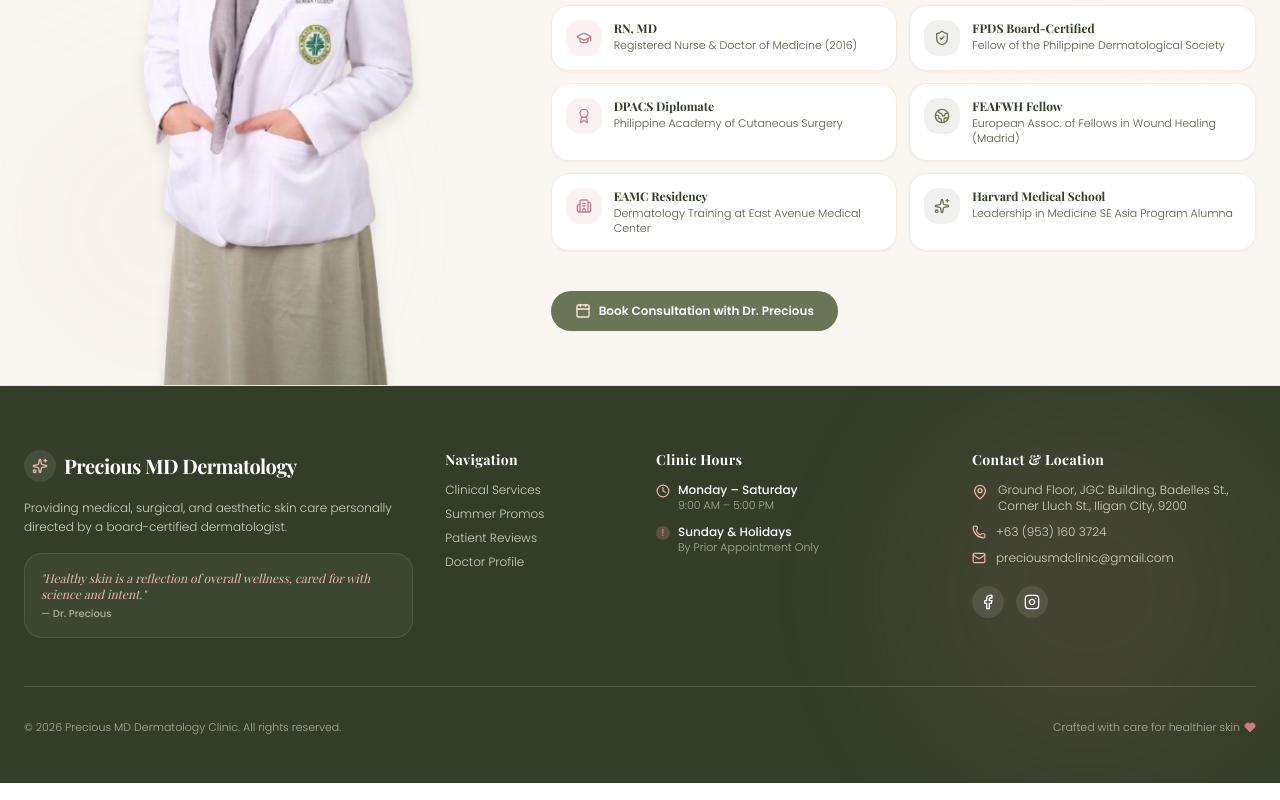
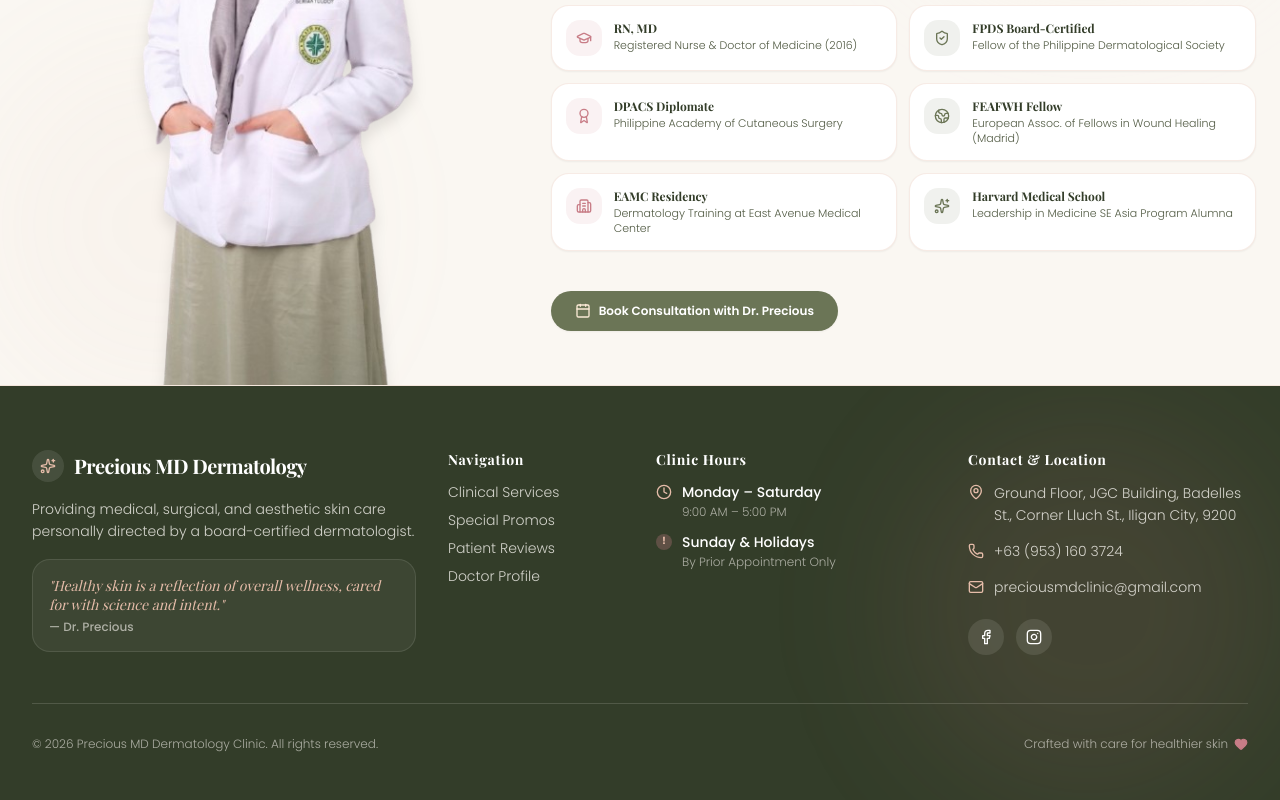
Before and after one commit to mayaelli/pmd-derma-clinic-landing-dynamic-page, a Next.js app: page / in a window 1280 px wide. Shown: the part 3455-4255 px from the top of the page. Built offline with nearby package versions, Linux system fonts and the light colour scheme; no server answers; a web font is replaced by a local one.

Commit message:
Doctor Highlights overlapping issue modification.

```diff
--- a/src/components/DoctorHighlight.tsx
+++ b/src/components/DoctorHighlight.tsx
@@ -165,7 +165,7 @@ export function DoctorHighlight({ onBookClick }: DoctorHighlightProps) {
             className="lg:col-span-7 space-y-8"
           >
             {/* Badge & Title */}
-            <div className="space-y-3">
+            <div className="space-y-3 relative z-10 pt-4 md:pt-0">
               <motion.div variants={itemVariants} className="inline-block">
                 <div className="inline-flex items-center gap-2 bg-white border border-[#E5BCA9]/60 text-[#C87D87] px-3.5 py-1 rounded-full text-xs font-sans font-semibold shadow-xs">
                   <ShieldCheck className="w-3.5 h-3.5 text-[#C87D87]" />
--- a/src/components/Footer.tsx
+++ b/src/components/Footer.tsx
@@ -56,61 +56,61 @@ export function Footer() {
     <footer className="bg-[#333D29] text-[#FAF7F2] relative overflow-hidden font-sans">
 
       {/* Decorative Accent Glow */}
-      <div className="absolute bottom-0 right-0 w-96 h-96 bg-[#C87D87]/10 rounded-full blur-3xl pointer-events-none" />
+      <div className="absolute bottom-0 right-0 w-64 h-64 sm:w-96 sm:h-96 bg-[#C87D87]/10 rounded-full blur-3xl pointer-events-none" />
 
       {/* Main Footer Content */}
-      <div className="max-w-7xl mx-auto px-6 pt-16 pb-12 relative z-10">
-        <div className="grid grid-cols-1 md:grid-cols-2 lg:grid-cols-12 gap-10 lg:gap-8 pb-12 border-b border-[#FAF7F2]/15">
+      <div className="max-w-7xl mx-auto px-4 sm:px-6 lg:px-8 pt-10 sm:pt-14 lg:pt-16 pb-8 sm:pb-12 relative z-10">
+        <div className="grid grid-cols-1 sm:grid-cols-2 lg:grid-cols-12 gap-8 sm:gap-10 lg:gap-8 pb-10 sm:pb-12 border-b border-[#FAF7F2]/15">
 
           {/* Column 1: Brand & Inspirational Quote */}
-          <div className="lg:col-span-4 space-y-4">
-            <div className="flex items-center gap-2">
-              <div className="w-8 h-8 rounded-full bg-[#FAF7F2]/10 flex items-center justify-center">
+          <div className="sm:col-span-2 lg:col-span-4 space-y-4">
+            <div className="flex items-center gap-2.5">
+              <div className="w-8 h-8 rounded-full bg-[#FAF7F2]/10 flex items-center justify-center shrink-0">
                 <Sparkles className="w-4 h-4 text-[#E5BCA9]" />
               </div>
-              <span className="font-serif text-xl font-bold tracking-tight text-white">
+              <span className="font-serif text-lg sm:text-xl font-bold tracking-tight text-white">
                 Precious MD Dermatology
               </span>
             </div>
 
-            <p className="text-xs text-[#FAF7F2]/80 font-light leading-relaxed pr-4">
+            <p className="text-xs sm:text-sm text-[#FAF7F2]/80 font-light leading-relaxed max-w-prose">
               Providing medical, surgical, and aesthetic skin care personally directed by a board-certified dermatologist.
             </p>
 
             {/* Inspirational Quote Card */}
-            <div className="p-4 rounded-2xl bg-[#FAF7F2]/5 border border-[#FAF7F2]/10 space-y-1">
-              <p className="font-serif italic text-xs text-[#E5BCA9]">
+            <div className="p-3.5 sm:p-4 rounded-2xl bg-[#FAF7F2]/5 border border-[#FAF7F2]/10 space-y-1 max-w-sm">
+              <p className="font-serif italic text-xs sm:text-sm text-[#E5BCA9] leading-snug">
                 "Healthy skin is a reflection of overall wellness, cared for with science and intent."
               </p>
-              <p className="text-[10px] text-[#FAF7F2]/60 font-medium">
+              <p className="text-[10px] sm:text-xs text-[#FAF7F2]/60 font-medium">
                 — Dr. Precious
               </p>
             </div>
           </div>
 
           {/* Column 2: Quick Links Navigation */}
-          <div className="lg:col-span-2 space-y-3">
-            <h4 className="font-serif text-sm font-bold text-white tracking-wide">
+          <div className="sm:col-span-1 lg:col-span-2 space-y-3">
+            <h4 className="font-serif text-xs sm:text-sm font-bold text-white tracking-wider uppercase sm:normal-case">
               Navigation
             </h4>
-            <ul className="space-y-2 text-xs font-light text-[#FAF7F2]/80">
+            <ul className="space-y-2 text-xs sm:text-sm font-light text-[#FAF7F2]/80">
               <li>
-                <a href="#services" className="hover:text-[#E5BCA9] transition-colors">
+                <a href="#services" className="hover:text-[#E5BCA9] transition-colors inline-block py-1 sm:py-0">
                   Clinical Services
                 </a>
               </li>
               <li>
-                <a href="#promos" className="hover:text-[#E5BCA9] transition-colors">
-                  Summer Promos
+                <a href="#promos" className="hover:text-[#E5BCA9] transition-colors inline-block py-1 sm:py-0">
+                  Special Promos
                 </a>
               </li>
               <li>
-                <a href="#feedback" className="hover:text-[#E5BCA9] transition-colors">
+                <a href="#feedback" className="hover:text-[#E5BCA9] transition-colors inline-block py-1 sm:py-0">
                   Patient Reviews
                 </a>
               </li>
               <li>
-                <a href="#about-doctor" className="hover:text-[#E5BCA9] transition-colors">
+                <a href="#about-doctor" className="hover:text-[#E5BCA9] transition-colors inline-block py-1 sm:py-0">
                   Doctor Profile
                 </a>
               </li>
@@ -118,63 +118,63 @@ export function Footer() {
           </div>
 
           {/* Column 3: Clinic Hours */}
-          <div className="lg:col-span-3 space-y-3">
-            <h4 className="font-serif text-sm font-bold text-white tracking-wide">
+          <div className="sm:col-span-1 lg:col-span-3 space-y-3">
+            <h4 className="font-serif text-xs sm:text-sm font-bold text-white tracking-wider uppercase sm:normal-case">
               Clinic Hours
             </h4>
-            <div className="space-y-2 text-xs font-light text-[#FAF7F2]/80">
-              <div className="flex items-start gap-2">
-                <Clock className="w-3.5 h-3.5 text-[#E5BCA9] shrink-0 mt-0.5" />
+            <div className="space-y-3 text-xs sm:text-sm font-light text-[#FAF7F2]/80">
+              <div className="flex items-start gap-2.5">
+                <Clock className="w-4 h-4 text-[#E5BCA9] shrink-0 mt-0.5" />
                 <div>
                   <div className="font-medium text-white">Monday – Saturday</div>
-                  <div className="text-[11px] text-[#FAF7F2]/60">9:00 AM – 5:00 PM</div>
+                  <div className="text-xs text-[#FAF7F2]/60 mt-0.5">9:00 AM – 5:00 PM</div>
                 </div>
               </div>
-              <div className="flex items-start gap-2 pt-1">
-                <span className="w-3.5 h-3.5 rounded-full bg-[#C87D87]/30 text-[#E5BCA9] text-[10px] flex items-center justify-center shrink-0 mt-0.5">
+              <div className="flex items-start gap-2.5">
+                <span className="w-4 h-4 rounded-full bg-[#C87D87]/30 text-[#E5BCA9] text-[10px] font-bold flex items-center justify-center shrink-0 mt-0.5">
                   !
                 </span>
                 <div>
                   <div className="font-medium text-white">Sunday & Holidays</div>
-                  <div className="text-[11px] text-[#FAF7F2]/60">By Prior Appointment Only</div>
+                  <div className="text-xs text-[#FAF7F2]/60 mt-0.5">By Prior Appointment Only</div>
                 </div>
               </div>
             </div>
           </div>
 
           {/* Column 4: Location & Contact Details */}
-          <div className="lg:col-span-3 space-y-3">
-            <h4 className="font-serif text-sm font-bold text-white tracking-wide">
+          <div className="sm:col-span-2 lg:col-span-3 space-y-3">
+            <h4 className="font-serif text-xs sm:text-sm font-bold text-white tracking-wider uppercase sm:normal-case">
               Contact & Location
             </h4>
-            <ul className="space-y-2.5 text-xs font-light text-[#FAF7F2]/80">
+            <ul className="space-y-3 text-xs sm:text-sm font-light text-[#FAF7F2]/80">
               <li className="flex items-start gap-2.5">
                 <MapPin className="w-4 h-4 text-[#E5BCA9] shrink-0 mt-0.5" />
-                <span>
+                <span className="leading-relaxed">
                   Ground Floor, JGC Building, Badelles St., Corner Lluch St., Iligan City, 9200
                 </span>
               </li>
               <li className="flex items-center gap-2.5">
-                <Phone className="w-3.5 h-3.5 text-[#E5BCA9] shrink-0" />
-                <a href="tel:+639531603724" className="hover:text-[#E5BCA9] transition-colors">
+                <Phone className="w-4 h-4 text-[#E5BCA9] shrink-0" />
+                <a href="tel:+639531603724" className="hover:text-[#E5BCA9] transition-colors py-0.5">
                   +63 (953) 160 3724
                 </a>
               </li>
-              <li className="flex items-center gap-2.5">
-                <Mail className="w-3.5 h-3.5 text-[#E5BCA9] shrink-0" />
-                <a href="mailto:preciousmdclinic@gmail.com" className="hover:text-[#E5BCA9] transition-colors">
+              <li className="flex items-center gap-2.5 break-all sm:break-normal">
+                <Mail className="w-4 h-4 text-[#E5BCA9] shrink-0" />
+                <a href="mailto:preciousmdclinic@gmail.com" className="hover:text-[#E5BCA9] transition-colors py-0.5">
                   preciousmdclinic@gmail.com
                 </a>
               </li>
             </ul>
 
-            {/* Social Links using custom SVG Icons */}
+            {/* Social Links */}
             <div className="pt-2 flex items-center gap-3">
               <a
                 href="https://www.facebook.com/preciousmdclinic"
                 target="_blank"
                 rel="noreferrer"
-                className="w-8 h-8 rounded-full bg-[#FAF7F2]/10 hover:bg-[#C87D87] text-white flex items-center justify-center transition-colors"
+                className="w-9 h-9 rounded-full bg-[#FAF7F2]/10 hover:bg-[#C87D87] text-white flex items-center justify-center transition-colors touch-manipulation"
                 aria-label="Facebook Page"
               >
                 <FacebookIcon className="w-4 h-4" />
@@ -183,7 +183,7 @@ export function Footer() {
                 href="https://www.instagram.com/preciousmddermatology"
                 target="_blank"
                 rel="noreferrer"
-                className="w-8 h-8 rounded-full bg-[#FAF7F2]/10 hover:bg-[#C87D87] text-white flex items-center justify-center transition-colors"
+                className="w-9 h-9 rounded-full bg-[#FAF7F2]/10 hover:bg-[#C87D87] text-white flex items-center justify-center transition-colors touch-manipulation"
                 aria-label="Instagram Profile"
               >
                 <InstagramIcon className="w-4 h-4" />
@@ -194,13 +194,13 @@ export function Footer() {
         </div>
 
         {/* Bottom Bar: Copyright & Credit */}
-        <div className="pt-8 flex flex-col sm:flex-row items-center justify-between gap-4 text-[11px] font-light text-[#FAF7F2]/60">
+        <div className="pt-6 sm:pt-8 flex flex-col sm:flex-row items-center justify-between gap-3 text-center sm:text-left text-[11px] sm:text-xs font-light text-[#FAF7F2]/60">
           <div>
             © {new Date().getFullYear()} Precious MD Dermatology Clinic. All rights reserved.
           </div>
-          <div className="flex items-center gap-1">
+          <div className="flex items-center gap-1.5">
             <span>Crafted with care for healthier skin</span>
-            <Heart className="w-3 h-3 text-[#C87D87] fill-[#C87D87]" />
+            <Heart className="w-3.5 h-3.5 text-[#C87D87] fill-[#C87D87]" />
           </div>
         </div>
 
```
